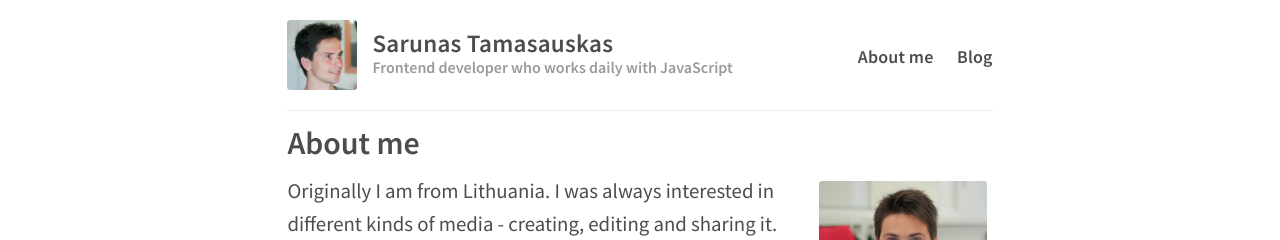
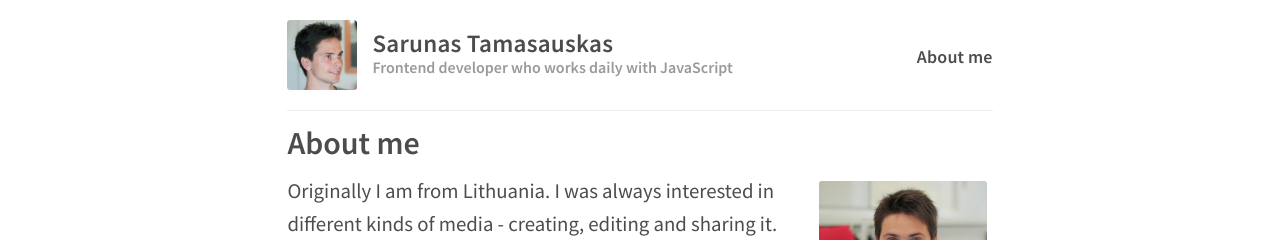
Before and after one commit to sarunast/sarunast.github.io, a Jekyll site: the page built from index.html, in a window 1280 px wide. Shown: the top 240 px of the page. Built offline with Jekyll 4.4.1, drawn with Linux system fonts in a browser that asks for light colours; nearby versions of some CDN libraries.

Commit message:
Remove blog url

```diff
--- a/_layouts/default.html
+++ b/_layouts/default.html
@@ -36,7 +36,6 @@
 
           <nav class="site-navigation">
             <a href="{{ site.baseurl }}/" class="btn btn-default hvr-underline-from-center" role="button">About me</a>
-            <a href="{{ site.baseurl }}/blog/" class="btn btn-default hvr-underline-from-center" role="button">Blog</a>
           </nav>
         </header>
       </div>
```
